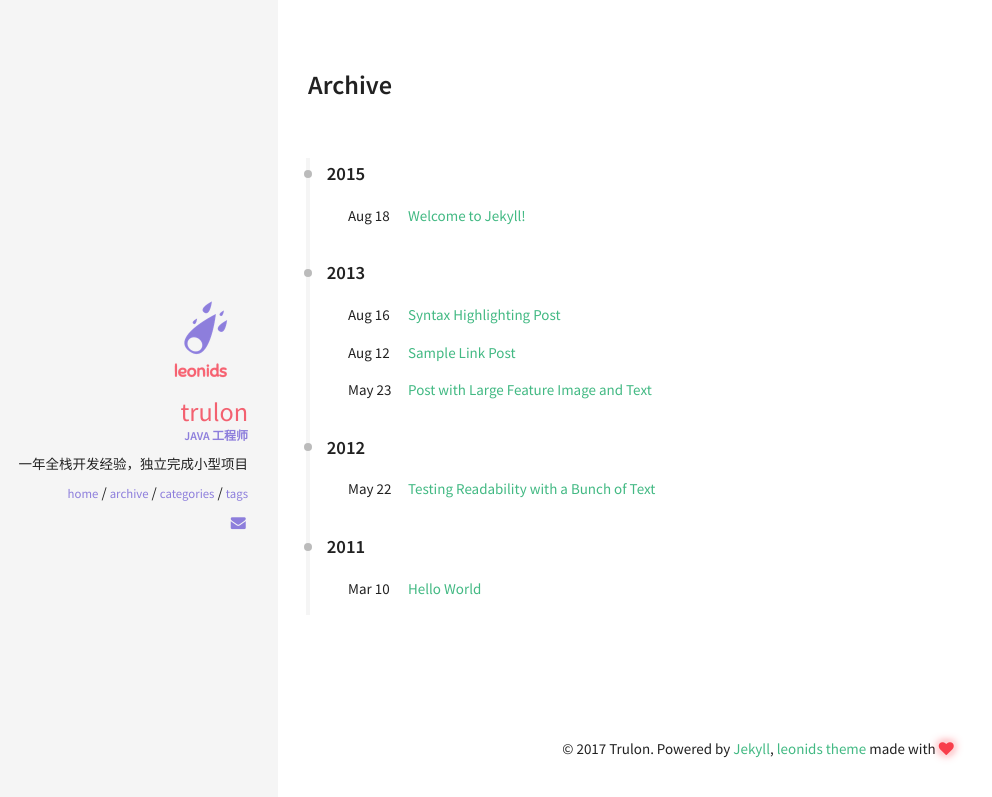
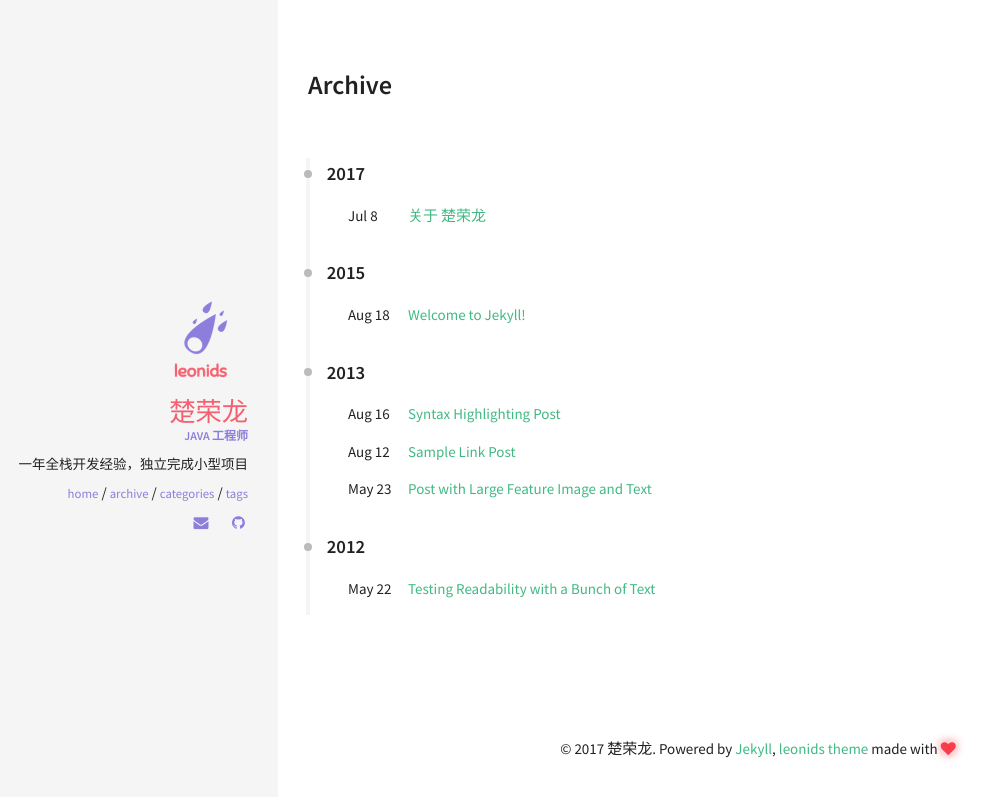
Before and after one commit to Yoghurt29/Yoghurt29.github.io, a Jekyll site: the page built from archive.html, in a window 1280 px wide. Shown: the top 797 px of the page, without its empty margins (42-1034 px from the left). Built offline with Jekyll 4.4.1, drawn with Linux system fonts in a browser that asks for light colours.

Commit message:
home personal view

```diff
--- a/_config.yml
+++ b/_config.yml
@@ -33,7 +33,7 @@ kramdown:
 ####################################
 #
 owner:
-  name: Trulon
+  name: 楚荣龙
   avatar: leonids-logo.png
   job: "JAVA 工程师"
   bio: "一年全栈开发经验，独立完成小型项目"
@@ -48,7 +48,7 @@ owner:
     ad-client:
     ad-slot:
   bing-verify:
-  github: #username
+  github: https://github.com/Yoghurt29
   gitlab: #username
   stackoverflow: #123456/username   from a "http://stackoverflow.com/users/123456/username" link
   linkedin: #username
--- a/_posts/2011-03-10-sample-post.md
+++ b/_posts/2017-07-8-personal-view-post.md
@@ -1,37 +1,38 @@
 ---
 layout: post
-title: Hello World
+title: 关于 楚荣龙
 excerpt: "2016年7月 毕业于沈阳化工大学电子信息科学与技术专业,至今一年,从事JAVA WEB开发;"
 categories: [hello world]
 comments: true
 image:
-  feature: https://images.unsplash.com/photo-1440635592348-167b1b30296f?crop=entropy&dpr=2&fit=crop&fm=jpg&h=475&ixjsv=2.1.0&ixlib=rb-0.3.5&q=50&w=1250
+  feature: #https://images.unsplash.com/photo-1440635592348-167b1b30296f?crop=entropy&dpr=2&fit=crop&fm=jpg&h=475&ixjsv=2.1.0&ixlib=rb-0.3.5&q=50&w=1250
   credit: thomas shellberg
   creditlink: https://unsplash.com/photos/Ki0dpxd3LGc
 ---
 
-# 教育经历
+
+
+## 教育经历
 * 2012.9-2016.7	沈阳化工大学	电子信息科学与技术	本科
-# 工作经历
+## 工作经历
 * 2016.7-2017.8	上海昌硕科技	JAVA工程师	全栈开发
 
-> 编程之路
-大学期间学习主要学习单片机、嵌入式C编程，同时对其他平台，如安卓APP，JAVA WEB，等十分感兴趣，都进行了一些学习。
+## 编程之路
+> 大学期间学习主要学习单片机、嵌入式C编程，同时对其他平台，如安卓APP，JAVA WEB，等十分感兴趣，都进行了一些学习。
 在微控制器编程，和安卓APP编程上曾做过一个用手机APP控制的遥控小车。小车通过单片机控制WIFI无线模块与安卓手机建立网络连接。
 安卓手机APP采集输入，使用TCP通讯，发送指令到单片机串口通信控制的WIFI模块，单片机解析后，驱动电路模块执行动作。
 
-功能虽然简单，我确是由此进入了编程的大门。
+> 功能虽然简单，我确是由此进入了编程的大门。
 
-在单片机C编程中，建立起对编程的浓厚兴趣。
+> 在单片机C编程中，建立起对编程的浓厚兴趣。
 在学习安卓APP开发过程中，认识JAVA语言，也意识到安卓开发面向的是安卓框架，局限于处理框架提供的GUI界面逻辑，而数据来源即后台服务有更广阔的应用空间。
 最终选择在JAVA WEB开发上深入学习。
 
-毕业后从事JAVA WEB开发也一年了。
+> 毕业后从事JAVA WEB开发也一年了。
 
-> 职业生涯第一年
-这一年中，工作学习两路并进。
-工作上，从维护旧项目，修改简单业务开始，逐步对JAVA WEB相关技术有所积累，
+## 职业生涯第一年
+> 从维护旧项目，修改简单业务开始，逐步对JAVA WEB相关技术有所积累，
 中期，独立完成中小型项目。由于公司项目业务需求原因，在开发中前端后台一把抓，
 前台多数采用BootStrap JQuery 完成，也有使用一些UI模板，Echart报表等。
 重心还是放在后端。
-一年来做过3个项目，后端主要使用的框架Spring Hibernate Mybatis。<a>项目列表</a>
+一年来做过3个项目，后端主要使用的框架Spring Hibernate Mybatis等。详情在<a>项目列表</a>
```
